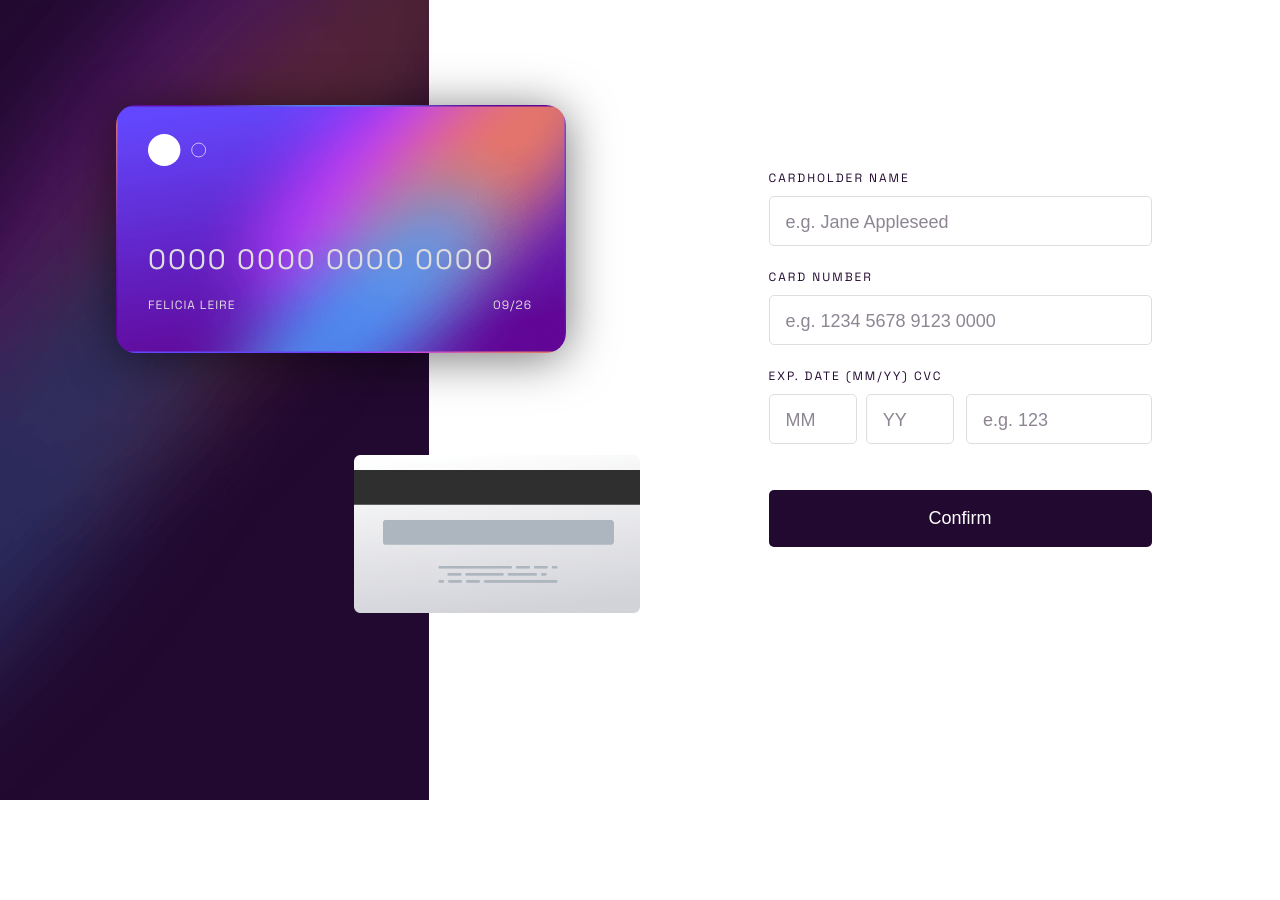
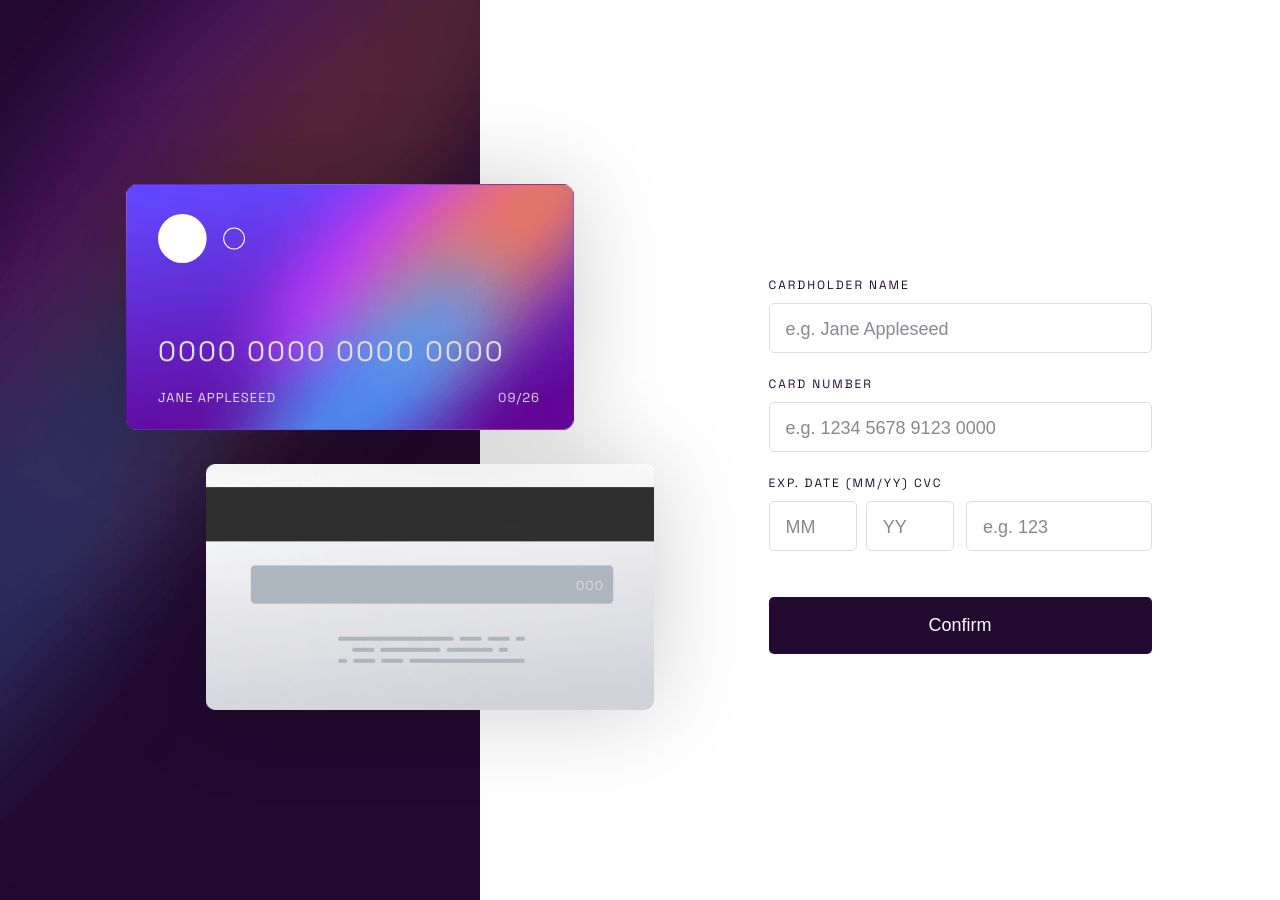
Before and after one commit to oppahero/interactive-card-details-form-main, a Next.js app: page / in a window 1280 px wide. Before the commit the page ends 800 px from the top, so only its background shows below. Built offline with nearby package versions, Linux system fonts and the light colour scheme.

Commit message:
Update styles

```diff
--- a/src/app/globals.css
+++ b/src/app/globals.css
@@ -16,6 +16,7 @@
 body {
   min-width: 375px;
   font-size: 18px;
+  min-height: 100vh;
 }
 
 label {
@@ -26,8 +27,9 @@ label {
   color: var(--very-dark-violet);
 }
 
-p{
+p, span{
   color: var(--light-grayish-violet);
+  text-transform: uppercase;
 }
 
 input {
--- a/src/app/page.module.css
+++ b/src/app/page.module.css
@@ -1,10 +1,4 @@
 .main {
-  /* max-width: 1185px; */
-
-  /* min-width: 343px; */
-  /* margin: 0 auto; */
-  /* min-height: 100vh; */
-
   display: grid;
   grid-template-columns: 1fr;
   grid-template-rows: 1fr;
@@ -19,14 +13,13 @@
 
 .containerForm {
   grid-area: form;
-  height: 487px;
   display: flex;
   justify-content: center;
 }
 
 .form {
-  margin-top: 90px;
   width: 327px;
+  margin: 90px 0 45px;
 }
 
 .formInput {
@@ -49,43 +42,55 @@
 }
 
 .backgroundImg {
-  background-image: url("../../public/images/bg-main-mobile.png");
-  background-repeat: no-repeat;
-  background-size: contain;
-  /* width: 765px; */
-  /* min-width: 375px; */
-  height: 240px;
+  background: url("../../public/images/bg-main-mobile.png") center / contain
+    no-repeat;
 }
 
 .containerPadding {
   padding: 33px 16px 0;
-  height: 247px;
+  height: 240px;
 }
 
 .containerCards {
   position: relative;
   width: 333px;
+  height: 247px;
   margin: 0 auto;
-  height: 247px;
+}
+
+.containerCards__cardBack,
+.containerCards__cardFront {
+  position: absolute;
+  width: 286px;
+  height: 158px;
 }
 
 .containerCards__cardBack {
+  right: 0;
+  background: url("../../public/images/bg-card-back.png") center / cover
+    no-repeat;
+}
+
+.containerCards__cardBack__cvc {
   position: absolute;
-  right: 0;
+  left: 225px;
+  top: 70px;
+  display: block;
 }
 
 .containerCards__cardFront {
-  position: absolute;
   bottom: 0;
-  width: 286px;
-  height: 158px;
   padding: 17px 23px 21px 19px;
   border-radius: 7px;
-  background: center url("../../public/images/bg-card-front.png");
+  background: url("../../public/images/bg-card-front.png") center;
 }
 
 .containerCards__cardFront__circles {
+  width: 58px;
+  height: 32px;
   margin-bottom: 25px;
+  background: url("../../public/images/card-logo.svg") center / contain
+    no-repeat;
 }
 
 .containerCards__cardFront__numbers {
@@ -96,7 +101,11 @@
 .containerCards__cardFront__data {
   display: flex;
   justify-content: space-between;
-  font-size: 12px;
+}
+
+.containerCards__cardBack__cvc,
+.containerCards__cardFront__data {
+  font-size: 10px;
   letter-spacing: 1px;
 }
 
@@ -170,55 +179,82 @@
   }
 
   .backgroundImg {
-    background-image: url("../../public/images/bg-main-desktop.png");
-    background-repeat: no-repeat;
-    background-size: contain;
+    width: 480px;
     height: 100vh;
+    min-height: 900px;
+    background: url("../../public/images/bg-main-desktop.png") center / cover
+      no-repeat;
   }
 
   .containerForm {
-    height: 100vh;
+    padding-top: 30px;
+    align-items: center;
   }
 
   .form {
-    margin-top: 170px;
     width: 383px;
+    margin: 0;
   }
 
   .containerPadding {
+    max-height: 850px;
+    min-height: 900px;
     padding-right: 0;
-    height: 600px;
+    padding-bottom: 190px;
   }
 
-  .containerCards{
+  .containerCards {
+    width: 100%;
+    height: 100%;
     margin: 0;
-    width: 100%;
-    height: 580px;
+  }
+
+  .containerCards__cardBack,
+  .containerCards__cardFront {
+    width: 448px;
+    height: 246px;
+    border-radius: 7px;
+    box-shadow: 0 1px 6rem rgba(0, 0, 0, 0.2);
   }
 
   .containerCards__cardBack {
     bottom: 0;
+    left: 190px;
+  }
+
+  .containerCards__cardBack__cvc {
+    left: 370px;
+    top: 113px;
   }
 
   .containerCards__cardFront {
-    position: absolute;
-    bottom: 260px;
-    left: 100px;
-    width: 450px;
-    height: 248px;
+    bottom: 280px;
+    left: 110px;
     padding: 29px 34px 30px 32px;
-    border-radius: 20px;
-    box-shadow: 0 5px 3rem rgba(0, 0, 0, 0.541);
-    background: center url("../../public/images/bg-card-front.png");
   }
 
   .containerCards__cardFront__circles {
+    width: 87px;
+    height: 50px;
     margin-bottom: 70px;
   }
 
   .containerCards__cardFront__numbers {
-    margin-bottom: 20px;
     font-size: 28px;
   }
 
+  .containerCards__cardBack__cvc,
+  .containerCards__cardFront__data {
+    font-size: 13px;
+  }
 }
+
+@media screen and (min-width: 1440px) {
+  .containerCards__cardBack {
+    left: 230px;
+  }
+
+  .containerCards__cardFront {
+    left: 150px;
+  }
+}
--- a/src/app/page.tsx
+++ b/src/app/page.tsx
@@ -16,34 +16,19 @@ export default function Home() {
 
             <div className={styles.containerCards}>
 
-              <Image
-                className={styles.containerCards__cardBack}
-                src="/images/bg-card-back.png"
-                alt="Back of the card"
-                width={286}
-                height={158}
-                priority
-              />
+              <div className={styles.containerCards__cardBack}>
+                <span className={styles.containerCards__cardBack__cvc}>000</span>
+              </div>
 
               <div className={styles.containerCards__cardFront}>
-                {/* <div className={styles.containerCards__cardFront__content}> */}
-                <div className={styles.containerCards__cardFront__circles}>
-                  <Image
-                    src="/images/card-logo.svg"
-                    alt="Card logo"
-                    width={58}
-                    height={32}
-                    priority
-                  />
-                </div>
+                <div className={styles.containerCards__cardFront__circles}></div>
                 <p className={styles.containerCards__cardFront__numbers}>
                   0000   0000   0000   0000
                 </p>
                 <div className={styles.containerCards__cardFront__data}>
-                  <p id='name'>FELICIA LEIRE</p>
+                  <p id='name'>Jane Appleseed</p>
                   <p id='date'>09/26</p>
                 </div>
-                {/* </div> */}
               </div>
 
             </div>
@@ -59,18 +44,18 @@ export default function Home() {
         <form className={styles.form}>
 
           <div className={styles.formInput}>
-            <label htmlFor="name">Cardholder name</label>
-            <input type="text" name="name" id="name" placeholder='e.g. Jane Appleseed' />
+            <label htmlFor="cardName">Cardholder name</label>
+            <input type="text" name="cardName" id="cardName" placeholder='e.g. Jane Appleseed'  autoComplete='off' />
             {/* <span className='errorMessage'>Can´t be blank</span> */}
           </div>
           <div className={styles.formInput}>
-            <label htmlFor="card-number">Card number</label>
-            <input type="text" name="card-number" id="card-number" placeholder='e.g. 1234 5678 9123 0000' />
+            <label htmlFor="cardNumber">Card number</label>
+            <input type="text" name="cardNumber" id="cardNumber" placeholder='e.g. 1234 5678 9123 0000' />
             {/* <span className='errorMessage'>Can´t be blank</span>
             <span className='errorMessage'>Wront format, numbers only</span> */}
           </div>
           <div className={styles.formInput}>
-            <label htmlFor="card-number">Exp. Date (MM/YY)  CVC</label>
+            <label  htmlFor="month">Exp. Date (MM/YY)  CVC</label>
             <div className={`${styles.inputGroup}  ${styles.inputGroup__gap12}`}>
               <div className={`row50 ${styles.inputGroup}  ${styles.inputGroup__gap9}`}>
                 <div className={styles.formInput}>
```
